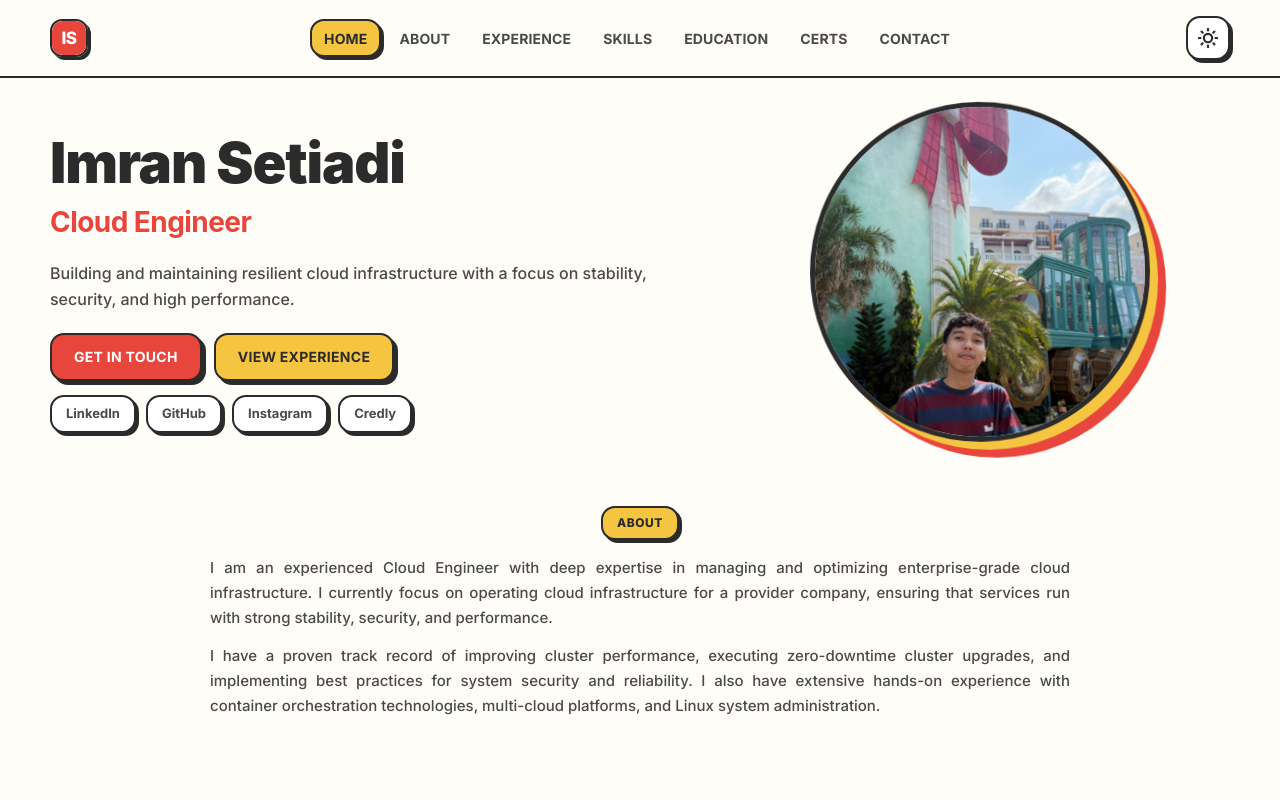
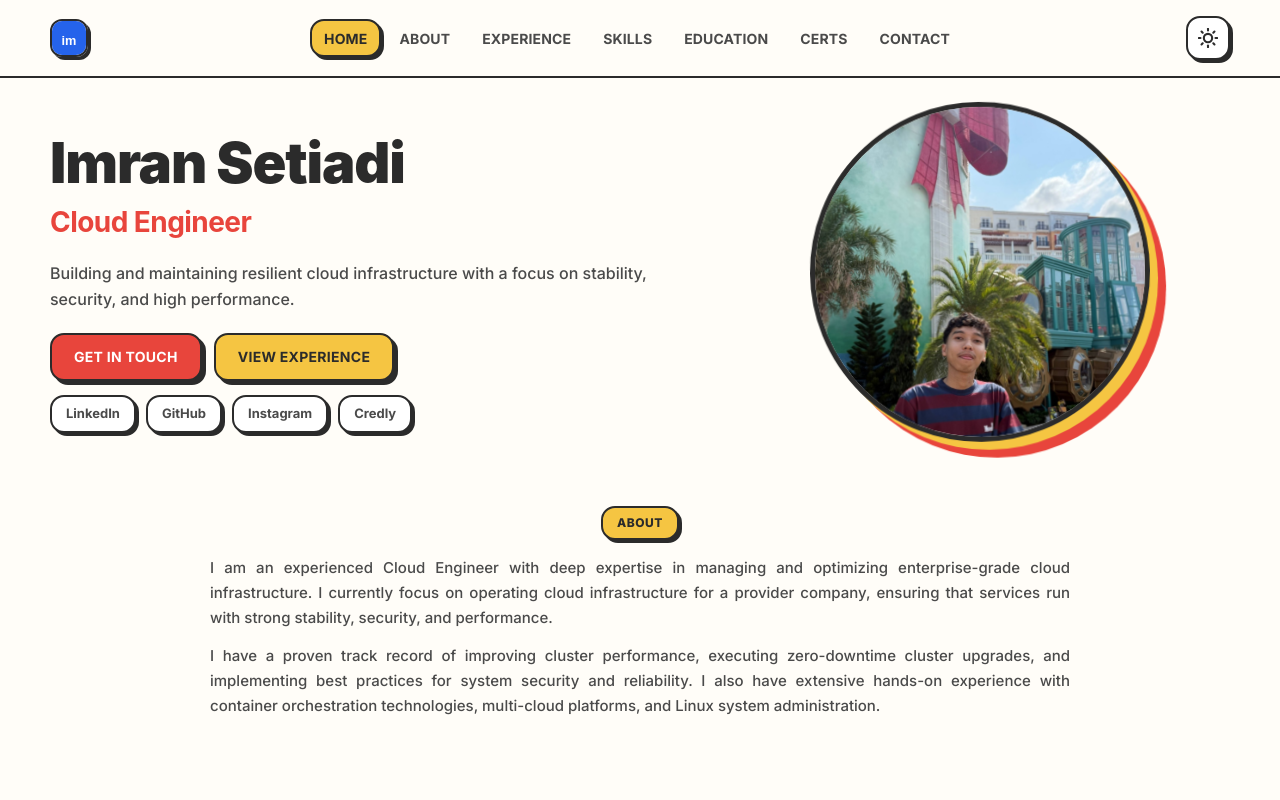
Before and after one commit to imransetiadi/about_me, a Next.js app: page / in a window 1280 px wide. Shown: the top 800 px of the page. Built offline with nearby package versions, Linux system fonts and the light colour scheme.

Commit message:
style: change header logo to match blue 'im' favicon logo

```diff
--- a/src/components/Header.tsx
+++ b/src/components/Header.tsx
@@ -126,8 +126,8 @@ export default function Header() {
           <button className={styles.logo} onClick={() => handleNavClick("home")} aria-label="Go to home section">
             <span className={styles.logoIcon}>
               <svg width="34" height="34" viewBox="0 0 32 32" fill="none" xmlns="http://www.w3.org/2000/svg" aria-hidden="true">
-                <rect width="32" height="32" rx="10" fill="var(--color-red)" />
-                <text x="16" y="22" textAnchor="middle" fontWeight="800" fontSize="16" fontFamily="inherit" fill="#ffffff" letterSpacing="-0.5">IS</text>
+                <rect width="32" height="32" rx="6" fill="#2563EB" />
+                <text x="16" y="19" textAnchor="middle" dominantBaseline="middle" fontWeight="bold" fontSize="12" fontFamily="Arial, sans-serif" fill="#ffffff">im</text>
               </svg>
             </span>
           </button>
```
